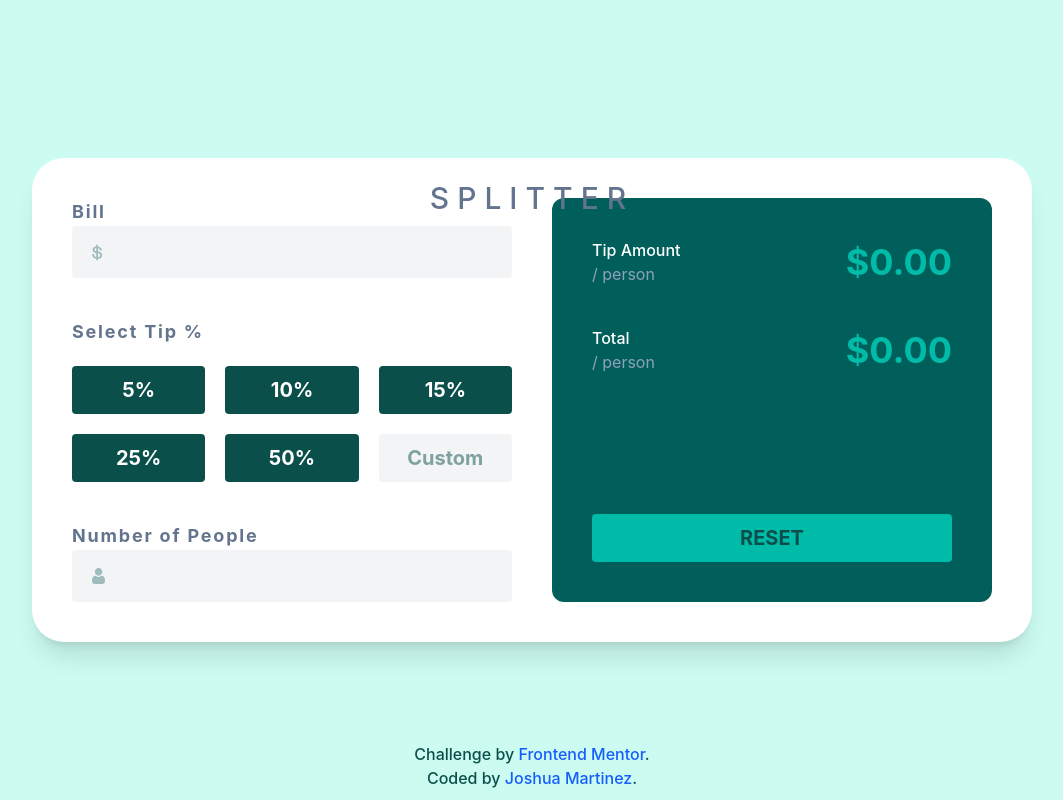
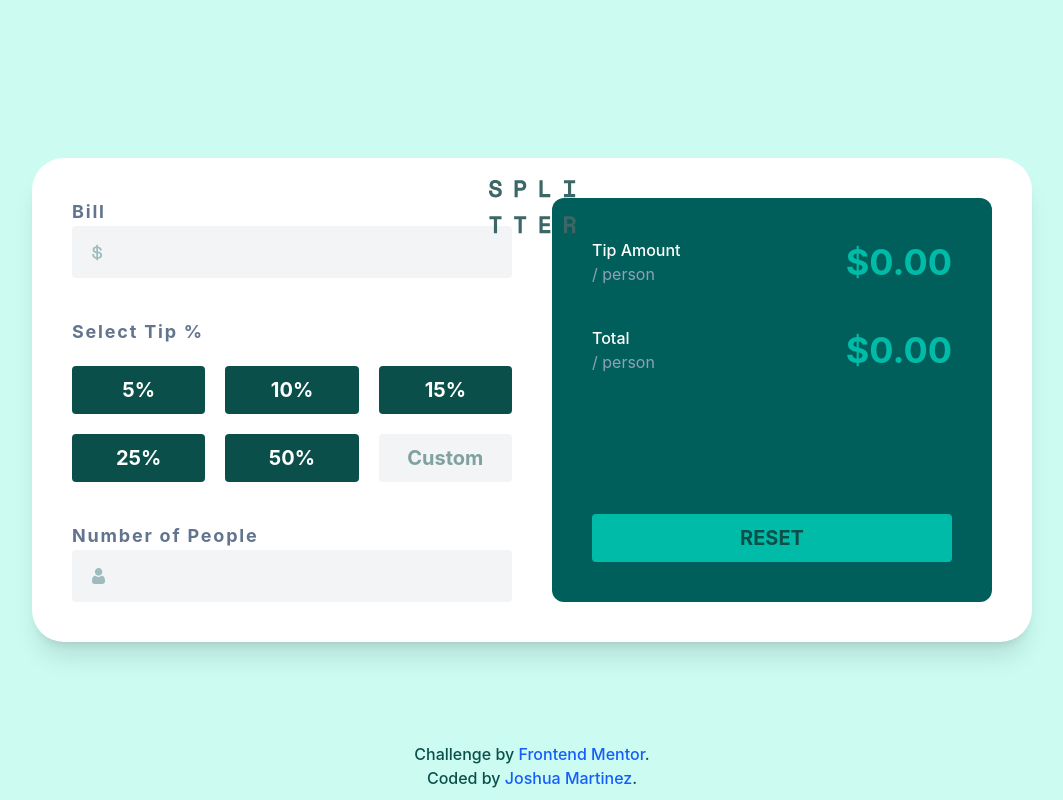
Before and after one commit to JoshuaM04/Tip-Calculator-App, a React (Vite) app: page / in a window 1280 px wide. Shown: the whole page, without its empty margins (108-1171 px from the left). Built offline with nearby package versions, Linux system fonts and the light colour scheme.

Commit message:
Adjusted the heading 'splitter' to be an imported image rather than text.

```diff
--- a/src/App.jsx
+++ b/src/App.jsx
@@ -1,5 +1,6 @@
 import { useState, useRef } from 'react';
 import {calculateTip, calculateTotal} from './utils/helper.js';
+import logo from './assets/images/logo.svg'
 
 export default function TipCalculator() {
   const tipValues = [5, 10, 15, 25, 50];
@@ -14,7 +15,7 @@ export default function TipCalculator() {
   return (
     <div className="parent-container grid grid-rows-[150px_1fr] grid-cols-1 gap-5 min-h-screen min-w-[375px] min-w-screen bg-teal-100 box-border lg:flex lg:flex-col lg:items-center lg:justify-center">
       <header className="text-3xl flex items-center justify-center text-slate-500 uppercase font-medium tracking-[.5rem] p-[20px] lg:fixed lg:top-0 lg:mt-40">
-        splitter
+        <img src={logo} alt="Splitter heading logo." />
       </header>
 
       <main className="bg-white grid auto-rows-min grid-cols-1 gap-10 rounded-t-4xl w-full min-h-auto p-[40px] lg:grid-cols-2 lg:auto-rows-min lg:h-fit lg:w-[1000px] shadow-xl lg:rounded-4xl">
```
